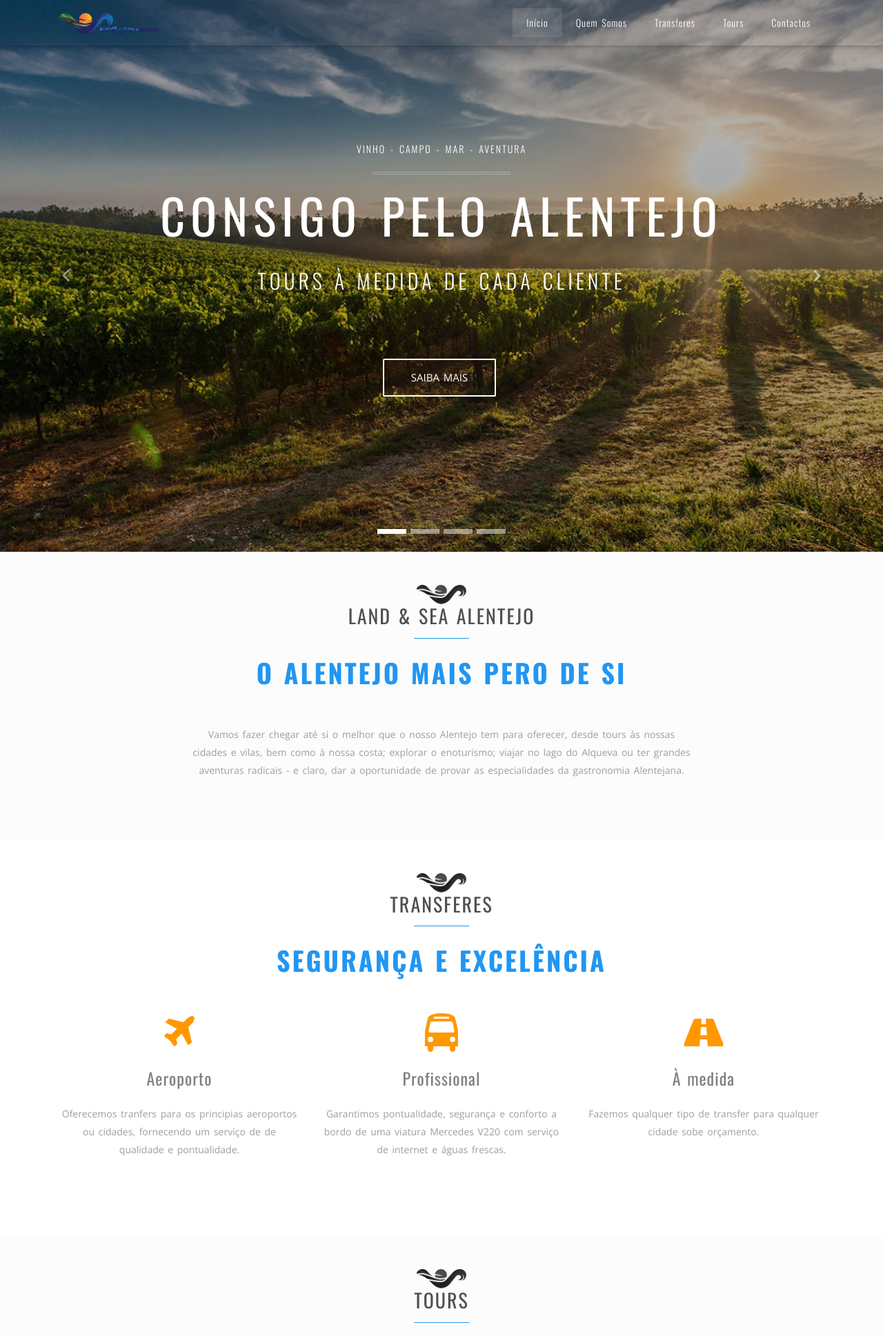
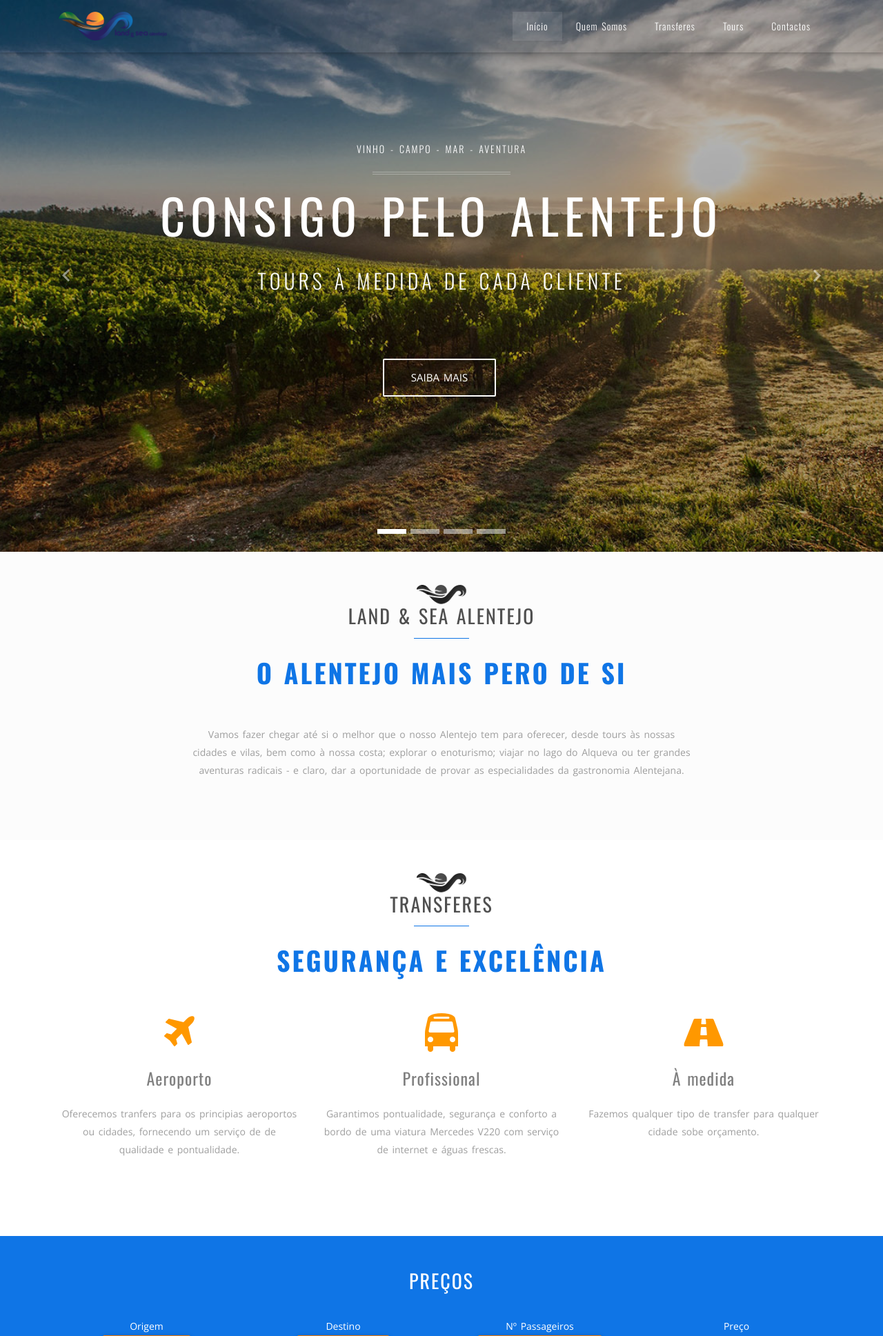
Before and after one commit to nmilho/lsa, a PHP site: page / in a window 1280 px wide. Shown: the top 1937 px of the page at 69% size. Run offline with PHP 8.4, Linux system fonts and the light colour scheme.

Commit message:
[WIP] tabela de precos

```diff
--- a/css/style.css
+++ b/css/style.css
@@ -26,7 +26,8 @@ h1, h2, h3, h4, h5, h6,
     padding-right: 20px;
 }
 .top-nav-collapse {
-    background-color: #2196f3;
+    /*background-color: #2196f3;*/
+    background-color: #0f75e6;
 }
 
 
@@ -111,7 +112,7 @@ section .titlenoimg:after {
     display: block;
     width: 80px;
     height: 1px;
-    background-color: #2196f3;
+    background-color: #0f75e6;
     margin: 15px auto 20px;
 }
 
@@ -185,3 +186,12 @@ section .titlenoimg:after {
     font-size: 1.625rem;
     line-height: 61.1px;
 }
+
+
+.blue {
+	background-color: #0f75e6 !important;
+}
+
+.blue-text {
+	color: #0f75e6 !important;
+}
--- a/index.html
+++ b/index.html
@@ -33,7 +33,7 @@
             <div class="container">
             <!-- Navbar brand -->
             <a class="navbar-brand" href="#">
-                <img src="img/logo/logo_h_sm.png" height="30" alt="Land&Sea Alentejo">
+                <img src="img/logo/logo_h_md.png" height="42" alt="Land&Sea Alentejo">
             </a>
 
             <!-- Collapse button -->
@@ -319,8 +319,92 @@
                     <!--Grid row-->
                 </div>
             </section>
-            <!--Section: Transferss-->
+            <!--./Section: Transfers-->
 
+            <!--Section: TransfersPrice-->
+            <section id="transferesprice" class="blue py-5 text-center">
+                <div class="container">
+                    <h2 class="titlenoimg white-text">
+                        Preços
+                    </h2>
+                    <div class="row">
+                        <div class="col-md-3 origem">
+                            <span class="white-text">
+                                Origem<br/>
+                            </span>
+                            <!-- Origem dropdown -->
+                            <div class="btn-group">
+                                <button class="btn origem btn-orange dropdown-toggle" type="button" data-toggle="dropdown" aria-haspopup="true" aria-expanded="false">Origem</button>
+
+                                <div class="dropdown-menu origem">
+                                    <a class="dropdown-item" data-destino="Beja" href="#/">Albufeira</a>
+                                    <a class="dropdown-item" data-destino="Todos" href="#/">Beja</a>
+                                    <a class="dropdown-item" data-destino="Beja"  href="#/">Évora</a>
+                                    <a class="dropdown-item" data-destino="Beja" href="#/">Faro Apt</a>
+                                    <a class="dropdown-item" data-destino="Beja" href="#/">Lagos</a>
+                                    <a class="dropdown-item" data-destino="Beja" href="#/">Lisboa Apt</a>
+                                    <a class="dropdown-item" data-destino="Beja" href="#/">Sevilha</a>
+                                    <a class="dropdown-item" data-destino="Beja" href="#/">Sines</a>
+                                    <a class="dropdown-item" data-destino="Beja" href="#/">V. Real Stº António</a>
+                                    <a class="dropdown-item" data-destino="Beja" href="#/">Zambujeira</a>
+                                    <a class="dropdown-item" href="#/">Outro</a>
+                                </div>
+                            </div>
+                            <!--./ Origem dropdown -->
+                        </div>
+                        <div class="col-md-3 destino">
+                            <span class="white-text">
+                                Destino<br/>
+                            </span>
+                            <!-- Destino dropdown -->
+                            <div class="btn-group">
+                                <button class="btn destino btn-orange dropdown-toggle" type="button" data-toggle="dropdown" aria-haspopup="true" aria-expanded="false">Destino</button>
+
+                                <div class="dropdown-menu destino">
+                                    <a class="dropdown-item" data-origem="Beja" href="#/">Albufeira</a>
+                                    <a class="dropdown-item" data-origem="Todas" href="#/">Beja</a>
+                                    <a class="dropdown-item" data-origem="Beja"  href="#/">Évora</a>
+                                    <a class="dropdown-item" data-origem="Beja" href="#/">Faro Apt</a>
+                                    <a class="dropdown-item" data-origem="Beja" href="#/">Lagos</a>
+                                    <a class="dropdown-item" data-origem="Beja" href="#/">Lisboa Apt</a>
+                                    <a class="dropdown-item" data-origem="Beja" href="#/">Sevilha</a>
+                                    <a class="dropdown-item" data-origem="Beja" href="#/">Sines</a>
+                                    <a class="dropdown-item" data-origem="Beja" href="#/">V. Real Stº António</a>
+                                    <a class="dropdown-item" data-origem="Beja" href="#/">Zambujeira</a>
+                                    <a class="dropdown-item" href="#/">Outro</a>
+                                </div>
+                            </div>
+                            <!--./ Destino dropdown -->
+                        </div>
+                        <div class="col-md-3 passageiros">
+                            <span class="white-text">
+                                Nº Passageiros<br/>
+                            </span>
+                            <!-- Passageiros dropdown -->
+                            <div class="btn-group">
+                                <button class="btn passageiros btn-orange dropdown-toggle" type="button" data-toggle="dropdown" aria-haspopup="true" aria-expanded="false">Nº Passageiros</button>
+
+                                <div class="dropdown-menu passageiros">
+                                    <a class="dropdown-item" href="#/">1-4</a>
+                                    <a class="dropdown-item" href="#/">5-7</a>
+                                </div>
+                            </div>
+                            <!--./ Origem dropdown -->
+                        </div>
+                        <div class="col-md-3 preco">
+                            <span class="white-text">
+                                Preço<br/>
+                            </span>
+                            <!-- Preco input -->
+                            <div class="md-form mt-0">
+                                <input type="text" id="inputPreco" class="form-control" disabled>
+                                <label for="inputPreco" class="disabled">Preço</label>
+                            </div>
+                        </div>
+                    </div>
+                </div>
+            </section>
+            <!--./Section: TransfersPrice-->
 
 
 
@@ -547,7 +631,7 @@
             <section id="contacts" class="py-5">
 
                 <!-- Section heading -->
-                <h2 class="text-center title wow fadeIn" data-wow-delay="0.2s" style="visibility: visible; animation-name: fadeIn; animation-delay: 0.2s;">
+                <h2 class="text-center title dark-grey-text wow fadeIn" data-wow-delay="0.2s" style="visibility: visible; animation-name: fadeIn; animation-delay: 0.2s;">
                     Contactos
                 </h2>
 
@@ -789,6 +873,8 @@
     <script type="text/javascript" src="js/mdb.min.js"></script>
     <!-- Smooth-Scroll JavaScript -->
     <script type="text/javascript" src="js/smooth-scroll.js"></script>
+    <!-- Precos Script -->
+    <script type="text/javascript" src="js/precos.js"></script>
 </body>
 
 </html>
--- /dev/null
+++ b/js/precos.js
@@ -0,0 +1,55 @@
+$(function(){
+
+	$(".dropdown-menu.origem a").click(function(){
+
+		var selected = $(this).text();
+		alert(selected);
+		$(".btn.origem:first-child").text(selected);
+		$(".btn.origem:first-child").val(selected);
+
+		if(selected == "Outra")
+		{
+			$('.btn.destino:first-child').addClass('disabled');
+			$('.btn.passageiros:first-child').addClass('disabled');
+		}
+		else if(selected == "Beja")
+		{
+			$('.btn.destino:first-child').removeClass('disabled');
+			$('.btn.passageiros:first-child').removeClass('disabled');
+		}
+		else {
+			$(".btn.destino:first-child").val("Beja");
+			$(".btn.destino:first-child").text("Beja");
+			$('.btn.destino:first-child').addClass('disabled');
+			$('.btn.passageiros:first-child').removeClass('disabled');
+		}
+
+	});
+
+
+
+	$(".dropdown-menu.destino a").click(function(){
+
+		var selected = $(this).text();
+		alert(selected);
+		$(".btn.destino:first-child").text(selected);
+		$(".btn.destino:first-child").val(selected);
+
+		if(selected == "Outra")
+		{
+			$('.btn.destino:first-child').addClass('disabled');
+			$('.btn.passageiros:first-child').addClass('disabled');
+		}
+		else if(selected == "Beja")
+		{
+			$('.btn.destino:first-child').removeClass('disabled');
+			$('.btn.passageiros:first-child').removeClass('disabled');
+		}
+		else {
+			$('.btn.destino:first-child').removeClass('disabled');
+			$('.btn.passageiros:first-child').removeClass('disabled');
+		}
+
+	});
+
+});
```
Also changed, not shown: img/logo/logo_h_md.png (added), img/logo/logo_h_sm.png (deleted).
